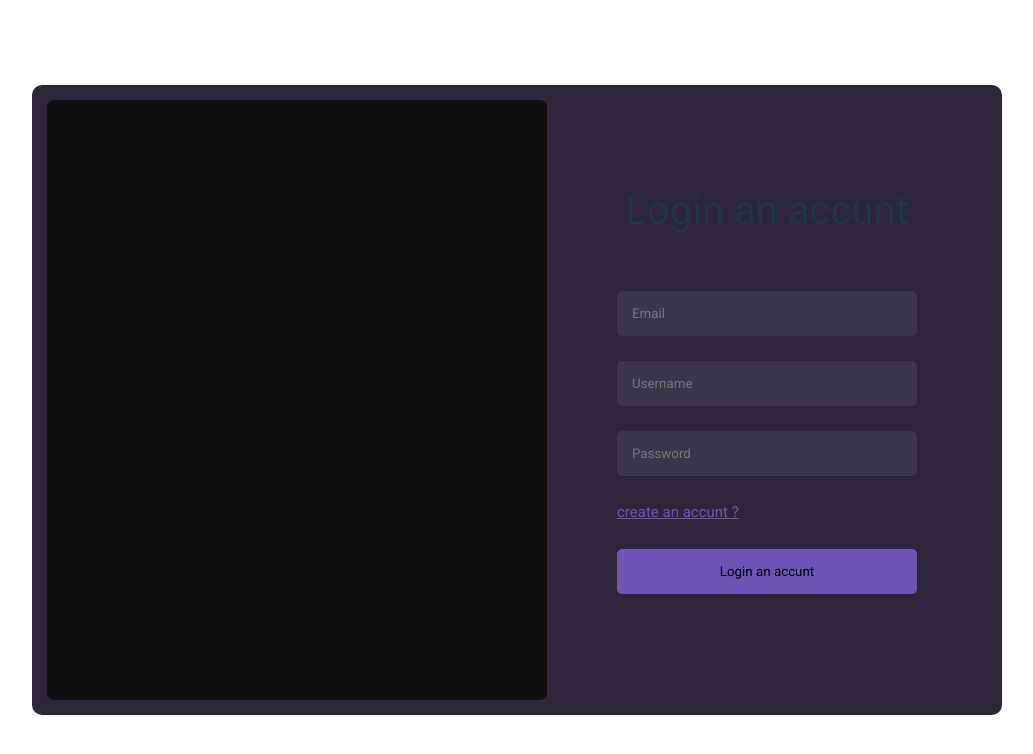
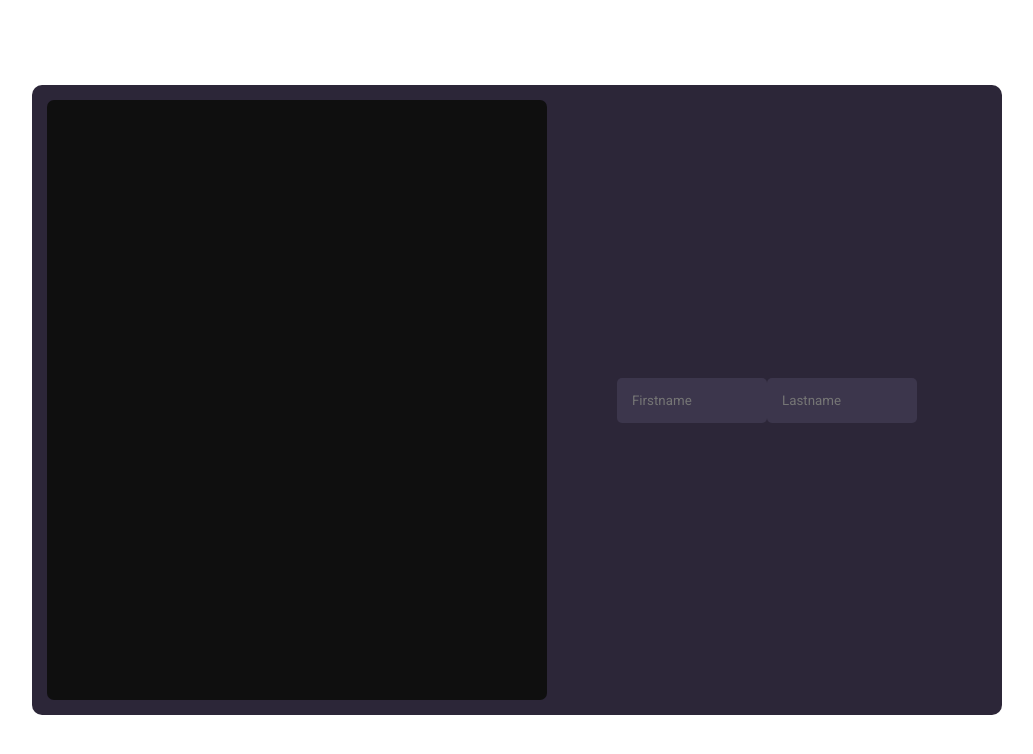
Before and after one commit to aliyazdanpanah-beep/LoginPage, a React (Vite) app in the folder LoginPage/: page / in a window 1280 px wide. Both pictures are taken after a click on the element "create an accunt ?". Shown: the top 754 px of the page, without its empty margins (123-1156 px from the left). Built offline with nearby package versions, Linux system fonts and the light colour scheme.

Commit message:
add siginup

```diff
--- a/LoginPage/src/components/login/login.css
+++ b/LoginPage/src/components/login/login.css
@@ -16,7 +16,7 @@
   display: block;
 }
 
-input {
+.Input {
   border: none;
   outline: none;
   padding: 15px;
--- a/LoginPage/src/components/login/login.jsx
+++ b/LoginPage/src/components/login/login.jsx
@@ -1,18 +1,35 @@
-import "./login.css"
+import { useState } from "react";
+import Sigin from "../sigin/sigin";
+import "./login.css";
 
 const Login = () => {
+  const [showSignup, setShowSignup] = useState(false);
+  // const HandelSignin = () => {
+  //   return <Sigin />;
+  // }
   return (
     <div className="login">
-      <form className="form">
-        <h3 className="titel">Login an accunt</h3>
-        <input type="email" placeholder="Email" required name="email" />
-        <input type="text" placeholder="Username" required name="user"/>
-        <input type="password" placeholder="Password" required name="pass" />
-        <p id="Create">create an accunt ?</p>
-        <input id="Sub" type="submit" value={"Login an accunt"} />
-      </form>
+      {showSignup ? (
+        <Sigin />
+      ) : (
+        <form className="form">
+          <h3 className="titel">Login an accunt</h3>
+          <input className="Input" type="email" placeholder="Email" required name="email" />
+          <input className="Input" type="text" placeholder="Username" required name="user" />
+          <input className="Input" type="password" placeholder="Password" required name="pass" />
+          <p
+            onClick={() => {
+              setShowSignup(true);
+            }}
+            id="Create"
+          >
+            create an accunt ?
+          </p>
+          <input className="Input" id="Sub" type="submit" value={"Login an accunt"} />
+        </form>
+      )}
     </div>
-  )
-}
+  );
+};
 
-export default Login
+export default Login;
--- /dev/null
+++ b/LoginPage/src/components/sigin/sigin.jsx
@@ -0,0 +1,28 @@
+import "./signin.css";
+
+const Sigin = () => {
+  return (
+    <div className="sigin">
+      <form>
+        <div className="wrapper">
+          <input
+            className="INP"
+            type="text"
+            placeholder="Firstname"
+            required
+            name="first"
+          />
+          <input
+            className="INP"
+            type="text"
+            placeholder="Lastname"
+            required
+            name="last"
+          />
+        </div>
+      </form>
+    </div>
+  );
+};
+
+export default Sigin;
--- /dev/null
+++ b/LoginPage/src/components/sigin/signin.css
@@ -0,0 +1,20 @@
+* {
+  padding: 0;
+  margin: 0;
+  box-sizing: border-box;
+}
+
+.INP {
+  border: none;
+  outline: none;
+  padding: 15px;
+  width: 150px;
+  /* margin: 0 10px; */
+  gap: 10px;
+  border-radius: 5px;
+  background-color: #3c364c;
+}
+
+.wrapper {
+  display: inline;
+}
```
